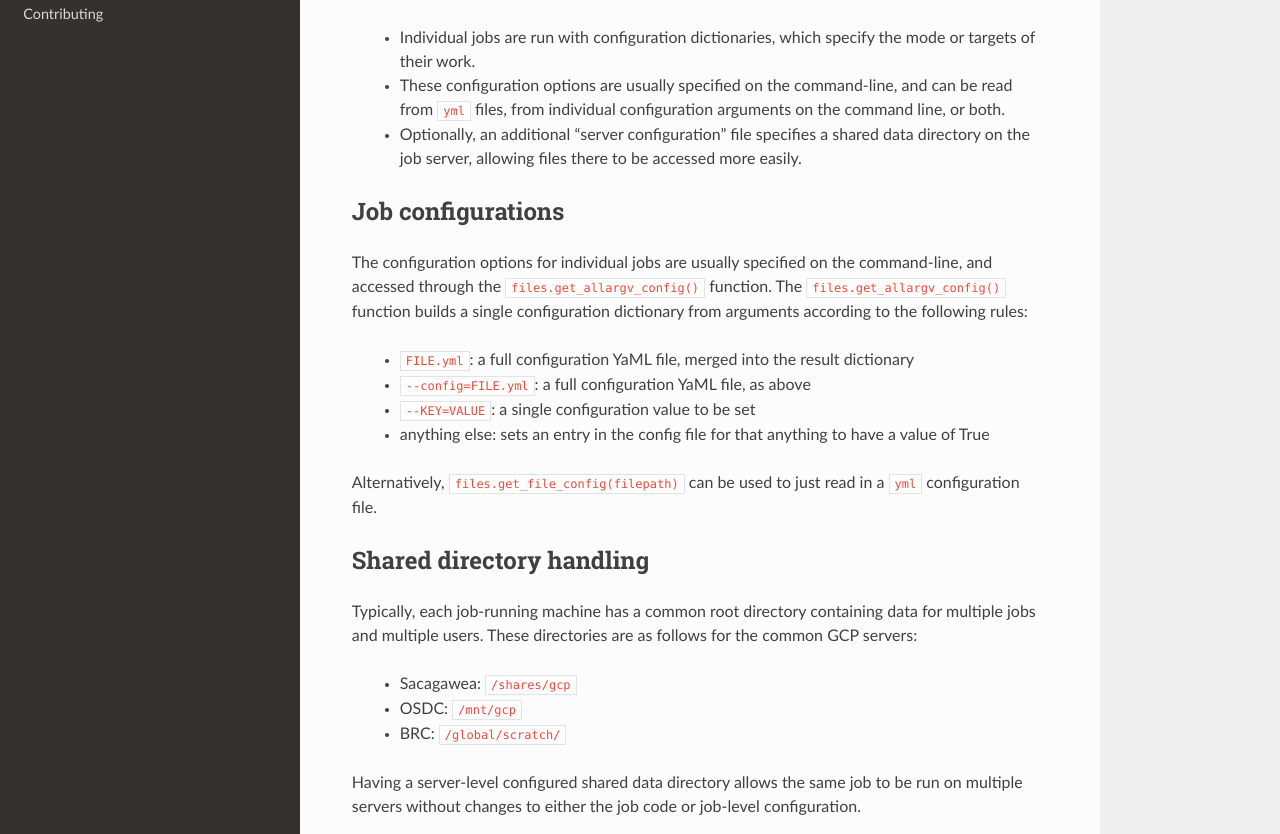
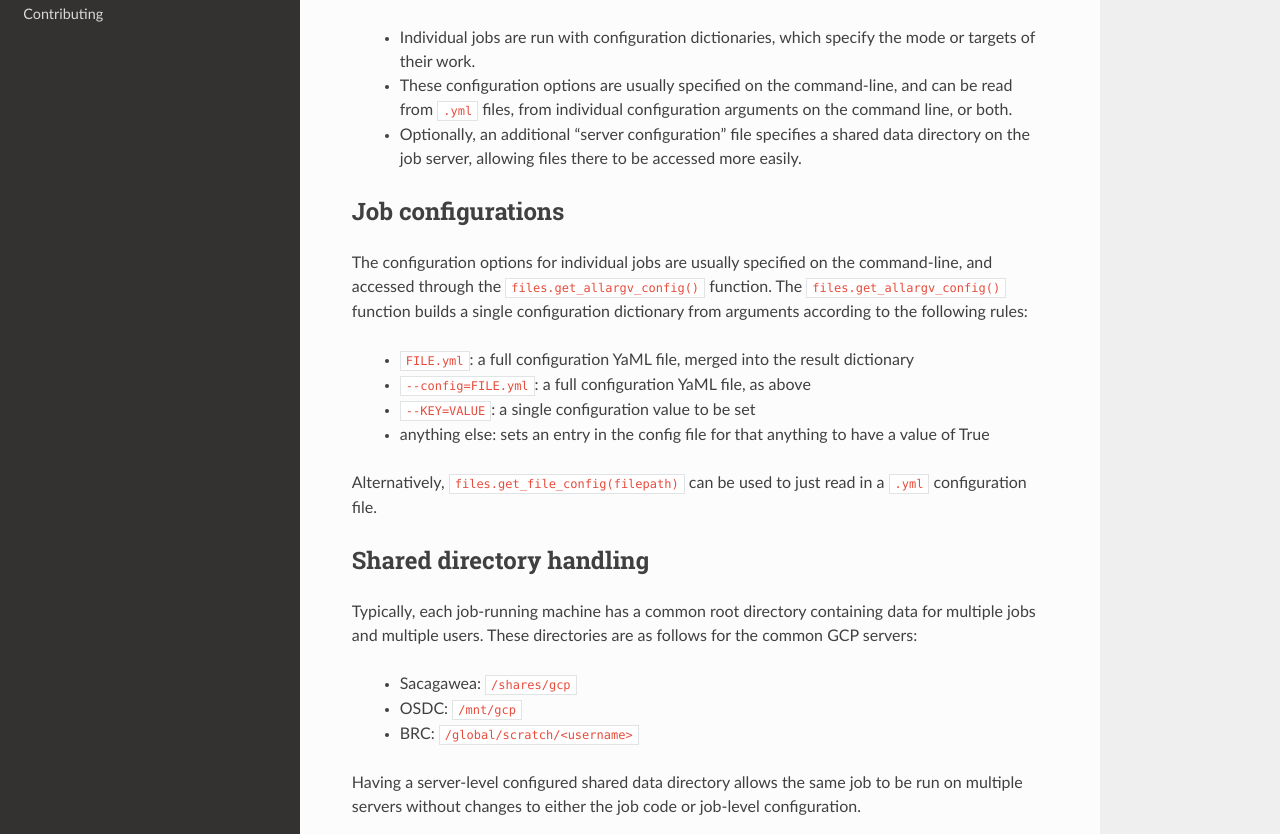
Before and after one commit to ClimateImpactLab/impactlab-tools, a Sphinx documentation site: the page built from docs/configuration.rst, in a window 1280 px wide and 1400 px high. Shown: the part 236-1070 px from the top of the window. Built offline with Sphinx 7.4.7 and the Read the Docs theme 2.0.0, drawn with Linux system fonts in a browser that asks for light colours; cross-references to code outside the pages are shown as plain code; part of the change alters nothing that is shown.

Commit message:
add configuration docs

```diff
--- a/docs/configuration.rst
+++ b/docs/configuration.rst
@@ -9,7 +9,7 @@ they choose.  The features of the system are:
  - Individual jobs are run with configuration dictionaries, which
    specify the mode or targets of their work.
  - These configuration options are usually specified on the
-   command-line, and can be read from :bash:`.yml` files, from individual
+   command-line, and can be read from :code:`.yml` files, from individual
    configuration arguments on the command line, or both.
  - Optionally, an additional "server configuration" file specifies a
    shared data directory on the job server, allowing files there to be
@@ -24,13 +24,13 @@ the command-line, and accessed through the
 :code:`files.get_allargv_config()` function builds a single configuration
 dictionary from arguments according to the following rules:
 
- - :bash:`FILE.yml`: a full configuration YaML file, merged into the result dictionary
- - :bash:`--config=FILE.yml`: a full configuration YaML file, as above
- - :bash:`--KEY=VALUE`: a single configuration value to be set
+ - :code:`FILE.yml`: a full configuration YaML file, merged into the result dictionary
+ - :code:`--config=FILE.yml`: a full configuration YaML file, as above
+ - :code:`--KEY=VALUE`: a single configuration value to be set
  - anything else: sets an entry in the config file for that anything to have a value of True
 
 Alternatively, :code:`files.get_file_config(filepath)` can be used to just
-read in a :bash:`.yml` configuration file.
+read in a :code:`.yml` configuration file.
 
 Shared directory handling
 -------------------------
@@ -39,9 +39,9 @@ Typically, each job-running machine has a common root directory
 containing data for multiple jobs and multiple users.  These
 directories are as follows for the common GCP servers:
 
- - Sacagawea: :bash:`/shares/gcp`
- - OSDC: :bash:`/mnt/gcp`
- - BRC: :bash:`/global/scratch/<username>`
+ - Sacagawea: :code:`/shares/gcp`
+ - OSDC: :code:`/mnt/gcp`
+ - BRC: :code:`/global/scratch/<username>`
 
 Having a server-level configured shared data directory allows the same
 job to be run on multiple servers without changes to either the job
@@ -59,7 +59,7 @@ described above.
 
 Once the server configuration is specified, the function
 :code:`files.configpath(path)` can be used to construct absolute paths to
-data files.  If :code:`path` is a relative path (not starting with a :bash:`/`),
+data files.  If :code:`path` is a relative path (not starting with a :code:`/`),
 the path returned is given as relative to the server data directory.
 Otherwise, it is returned unchanged.  (This second case occurs, for
 example, when job confiuration files specify arbitrary output
@@ -68,6 +68,6 @@ directory.)
 
 The server configuration can be set by setting :code:`files.server_config`
 to a dictionary containing the :code:`shareddir` key.  Alternatively, a file
-titled :bash:`server.yml` can be stored one directory above any job
+titled :code:`server.yml` can be stored one directory above any job
 repository directory; if :code:`files.server_config` is not set, this file
 will be looked for.
```
